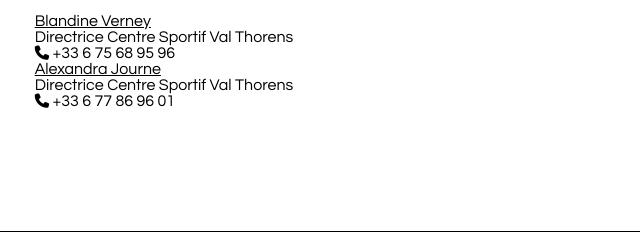
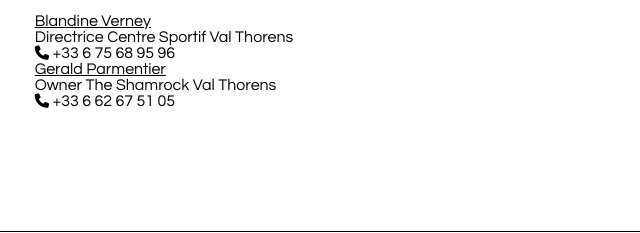
Before and after one commit to RianneStreef/CV, a plain HTML site: page index.html in a window 1280 px wide. Shown: the part 964-1197 px from the top of the page, 451-1091 px from the left. Drawn offline with Linux system fonts and the light colour scheme.

Commit message:
references added

```diff
--- a/index.html
+++ b/index.html
@@ -152,9 +152,9 @@
               <i class="fas fa-phone"></i> +33 6 75 68 95 96
             </li>
             <li>
-              <u>Alexandra Journe</u><br />
-              Directrice Centre Sportif Val Thorens<br />
-              <i class="fas fa-phone"></i> +33 6 77 86 96 01
+              <u>Gerald Parmentier</u><br />
+              Owner The Shamrock Val Thorens<br />
+              <i class="fas fa-phone"></i> +33 6 62 67 51 05
             </li>
           </ul>
         </section>
```
